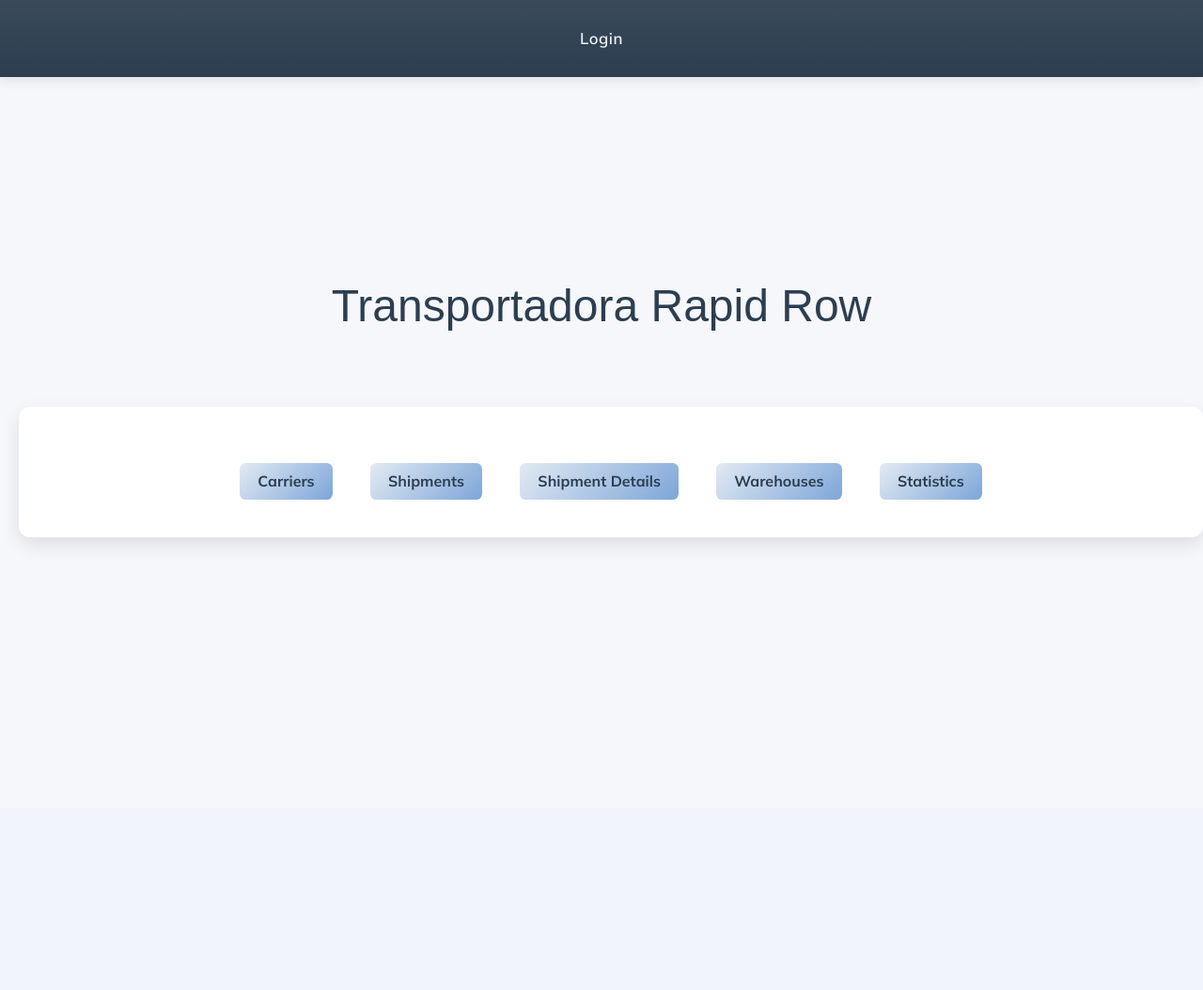
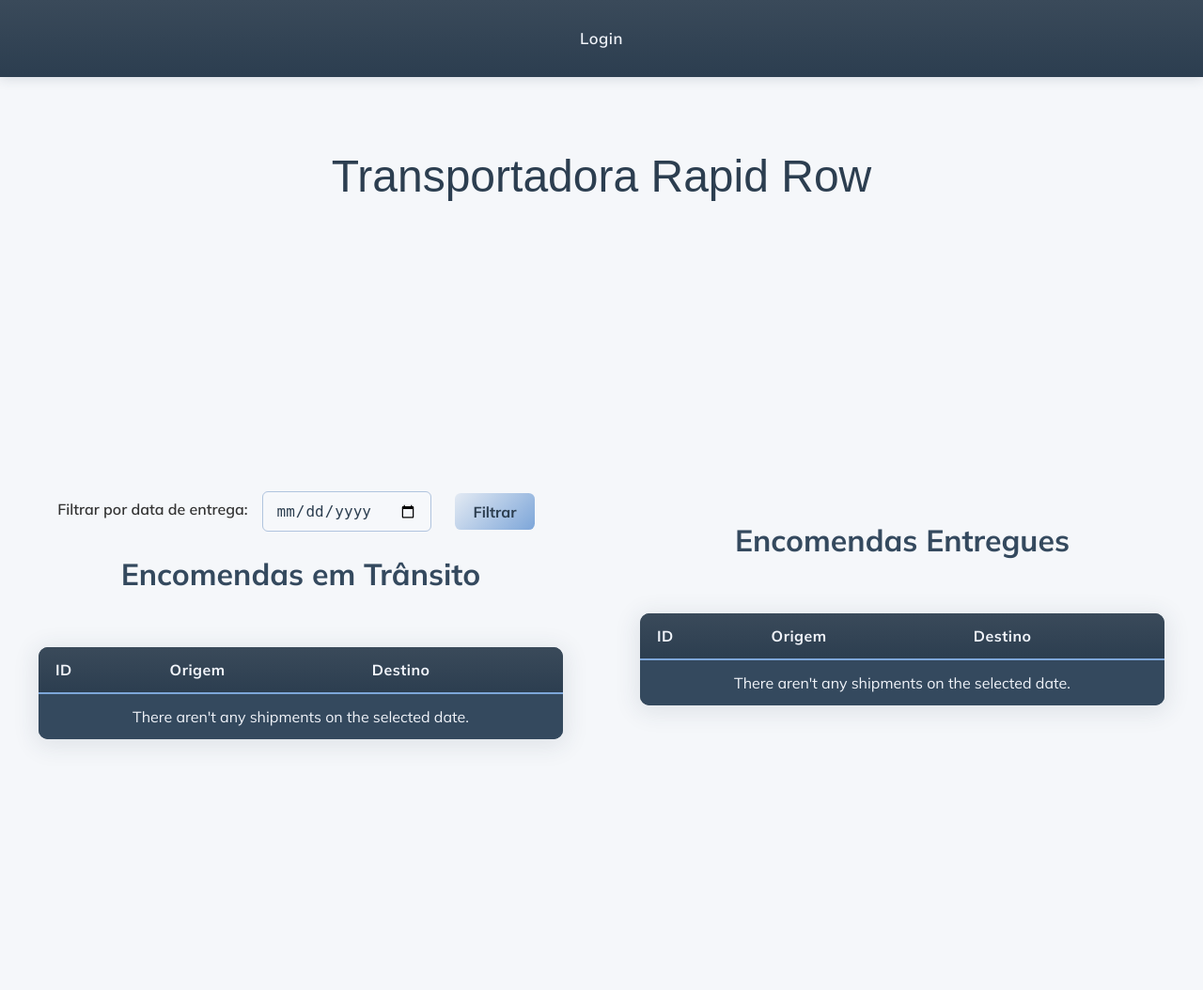
Before and after one commit to Henrique-Cunha17/g21_project, a Flask app: page /Userlogin in a window 1280 px wide. Shown: the whole page at 94% size. Before the commit the page ends 580 px from the top, so only its background shows below. Run offline with Flask 3, Linux system fonts and the light colour scheme; parts of the project's set-up code (start-up, migrations or seed data) failed here and were passed over; some web fonts are replaced.

Commit message:
Table Creation in The Main Page and Class adaptation

```diff
--- a/app.py
+++ b/app.py
@@ -98,11 +98,43 @@ def get_common_data(cls, option: str) -> Tuple[str, str, Dict[str, str]]:
 
     return butshow, butedit, fields
 
-@app.route("/")
+@app.route("/", methods=["GET", "POST"])
 def index():
     if not session.get("user"):
         return redirect(url_for("login"))
-    return render_template("index.html", ulogin=session.get("user"))
+
+    filter_date = None
+
+    # Atualiza status se necessário
+    if request.method == "POST":
+        change_status_id = request.form.get("change_status_id")
+        new_status = request.form.get("new_status")
+        if change_status_id and new_status:
+            shipment = Shipments.obj.get(change_status_id)
+            if shipment:
+                shipment.status = new_status
+                Shipments.update_status_in_db(change_status_id, new_status)
+                Shipments.read(db_path)
+        filter_date = request.form.get("filter_date")
+
+    # Filtra as listas conforme o filtro de data
+    def filter_shipments(status):
+        return [
+            obj for obj in Shipments.obj.values()
+            if getattr(obj, "status", None) == status and
+               (not filter_date or str(getattr(obj, "shipment_date", "")) == filter_date)
+        ]
+
+    delivered_shipments = filter_shipments("Delivered")
+    in_transit_shipments = filter_shipments("In Transit")
+
+    return render_template(
+        "index.html",
+        ulogin=session.get("user"),
+        delivered_shipments=delivered_shipments,
+        in_transit_shipments=in_transit_shipments,
+        filter_date=filter_date
+    )
 
 @app.route("/login")
 def login():
--- a/static/css/main.css
+++ b/static/css/main.css
@@ -14,13 +14,36 @@ body, html {
     font-family: 'Roboto', sans-serif;
 }
 
+.pagetitle {
+    display: flex;
+    justify-content: center;
+    align-items: center;
+    height: 10%;
+    font-size: 2.5rem;
+    font-weight: 600;
+    color: #2c3e50;
+    text-align: center;
+    margin-top: 22px;
+    padding-top: 10vh;
+    padding-bottom: 4vh;
+}
+
 .conteudo {
     min-height: calc(100vh - 60px); /* 100vh menos a altura da navbar */
     display: flex;
     flex-direction: column;
     justify-content: center; /* centra verticalmente */
     align-items: center;     /* centra horizontalmente */
-    padding: 20px;
+    padding: 20px 0px;
+}
+
+.meia-pagina{
+    width: 50%;
+    align-items: center;
+    justify-content: center;
+    padding: 10px;
+    display: flex;
+    flex-direction: column;
 }
 
 .container {
@@ -60,6 +83,13 @@ h1 {
     font-size: 3rem;
     color: #2c3e50;
     font-weight: 500;
+}
+
+h2 {
+    font-family: "Mulish", sans-serif;
+    font-size: 2rem;
+    color: #34495e;
+    margin-top: 10px;
 }
 
 .input-modern {
@@ -309,6 +314,50 @@ img {
     transition: transform 0.6s;
 }
 
+/* Tabela */
+.table-modern {
+    width: 90%;
+    border-collapse: collapse;
+    margin: 32px 0;
+    font-family: "Mulish", sans-serif;
+    background: #2c3e50; /* fundo escuro semelhante à navbar */
+    border-radius: 10px;
+    overflow: hidden;
+    box-shadow: 0 4px 24px 4px rgba(44,62,80,0.10);
+}
+
+.table-modern th, .table-modern td {
+    padding: 14px 18px;
+    text-align: left;
+    font-size: 1rem;
+}
+
+.table-modern th {
+    background: linear-gradient(180deg, #3a4a5a 0%, #2c3e50 100%);
+    color: #f1f4fa;
+    font-weight: 700;
+    border-bottom: 2px solid #7da6d9;
+    letter-spacing: 0.5px;
+}
+
+.table-modern tr {
+    transition: background 0.2s;
+}
+
+.table-modern td {
+    background: #34495e;
+    color: #f1f4fa;
+    border-bottom: 1px solid #3a4a5a;
+}
+
+.table-modern tr:last-child td {
+    border-bottom: none;
+}
+
+.table-modern tr:hover {
+    background: #22313a;
+}
+
 /* Statistics Chart & Table */
 .stats-container {
     margin-top: 30px;
--- a/templates/index.html
+++ b/templates/index.html
@@ -10,16 +10,123 @@
 {% endblock %}
 
 {% block content %}
+    <section class="pagetitle">
+        <h1>Transportadora Rapid Row</h1>
+    </section>
+
     <section class="conteudo">
-        <h1>Transportadora Rapid Row</h1>
-        <div class="container">
-            <section class="button-group">
-                <a href="/carriers" class="btn">Carriers</a>
-                <a href="/shipments" class="btn">Shipments</a>
-                <a href="/shipment_details" class="btn">Shipment Details</a>
-                <a href="/warehouses" class="btn">Warehouses</a>
-                <a href="/statistics" class="btn">Statistics</a>
-            </section>
-        </div>
+
+
+
+        <section style="width: 100%; height: auto; padding: 20px; display: flex; flex-direction: row;">
+
+
+
+            <div class="meia-pagina">
+
+            <form method="post" class="form" style="margin: 1% 0; flex-direction: row; width: 90%; display: flex; justify-content: center;">
+                <label for="filter_date">Filtrar por data de entrega:</label>
+                <input type="date" id="filter_date" name="filter_date" class="input-modern" style="max-width: 180px;" value="{{ filter_date|default('') }}">
+                <button type="submit" class="btn" style="width: auto; min-width: 80px; padding-left: 20px;">Filtrar</button>
+            </form>
+
+                <h2>Encomendas em Trânsito</h2>
+                {% if in_transit_shipments %}
+                <table class="table-modern">
+                    <thead>
+                        <tr>
+                            <th>ID</th>
+                            <th>Origem</th>
+                            <th>Destino</th>
+                            <th></th>
+                        </tr>
+                    </thead>
+                    <tbody>
+                    {% for shipment in in_transit_shipments %}
+                    <tr>
+                        <td>{{ shipment.shipment_id }}</td>
+                        <td>{{ shipment.origin }}</td>
+                        <td>{{ shipment.destination }}</td>
+                        <td>
+                            <form method="post" style="margin:0; display:inline;">
+                                <input type="hidden" name="change_status_id" value="{{ shipment.shipment_id }}">
+                                <input type="hidden" name="new_status" value="Delivered">
+                                <input type="hidden" name="filter_date" value="{{ filter_date|default('') }}">
+                                <button type="submit" class="btn" style="padding: 6px 14px; font-size: 0.95rem;">Mover para Delivered</button>
+                            </form>
+                        </td>
+                    </tr>
+                    {% endfor %}
+                    </tbody>
+                </table>
+                {% else %}
+                <table class="table-modern">
+                    <thead>
+                        <tr>
+                            <th>ID</th>
+                            <th>Origem</th>
+                            <th>Destino</th>
+                        </tr>
+                    </thead>
+                    <tbody>
+                        <tr>
+                            <td colspan="3" style="text-align: center;">There aren't any shipments on the selected date.</td>
+                        </tr>
+                    </tbody>
+                </table>
+                {% endif %}
+            </div>
+
+            <div class="meia-pagina">
+                <h2>Encomendas Entregues</h2>
+                {% if delivered_shipments %}
+                <table class="table-modern">
+                    <thead>
+                        <tr>
+                            <th>ID</th>
+                            <th>Origem</th>
+                            <th>Destino</th>
+                            <th></th>
+                        </tr>
+                    </thead>
+                    <tbody>
+                    {% for shipment in delivered_shipments %}
+                    <tr>
+                        <td>{{ shipment.shipment_id }}</td>
+                        <td>{{ shipment.origin }}</td>
+                        <td>{{ shipment.destination }}</td>
+                        <td>
+                            <form method="post" style="margin:0; display:inline;">
+                                <input type="hidden" name="change_status_id" value="{{ shipment.shipment_id }}">
+                                <input type="hidden" name="new_status" value="In Transit">
+                                <input type="hidden" name="filter_date" value="{{ filter_date|default('') }}">
+                                <button type="submit" class="btn" style="padding: 6px 14px; font-size: 0.95rem;">Mover para In Transit</button>
+                            </form>
+                        </td>
+                    </tr>
+                    {% endfor %}
+                    </tbody>
+                </table>
+                {% else %}
+                <table class="table-modern">
+                    <thead>
+                        <tr>
+                            <th>ID</th>
+                            <th>Origem</th>
+                            <th>Destino</th>
+                        </tr>
+                    </thead>
+                    <tbody>
+                        <tr>
+                            <td colspan="3" style="text-align: center;">There aren't any shipments on the selected date.</td>
+                        </tr>
+                    </tbody>
+                </table>
+                {% endif %}
+            </div>
+
+
+        </section>
+
     </section>
 {% endblock %}
--- a/templates/shipments.html
+++ b/templates/shipments.html
@@ -9,7 +9,7 @@
     <div class="container">
         <header class="header">
             <img src="{{ url_for('static', filename='images/shipments.jpg') }}" alt="Shipments" class="logo">
-            <h1 style="font-weight: bold; margin: 5%;">Shipments Management</h1>
+            <h1>Shipments Management</h1>
         </header>
 
         <section class="button-group">
```
Also changed, not shown: other parts of static/css/main.css (+1 -26 lines), classes/Shipment_details.py (+6 -3 lines), classes/Shipments.py (+12 -2 lines), classes/Warehouses.py (+6 -3 lines).
